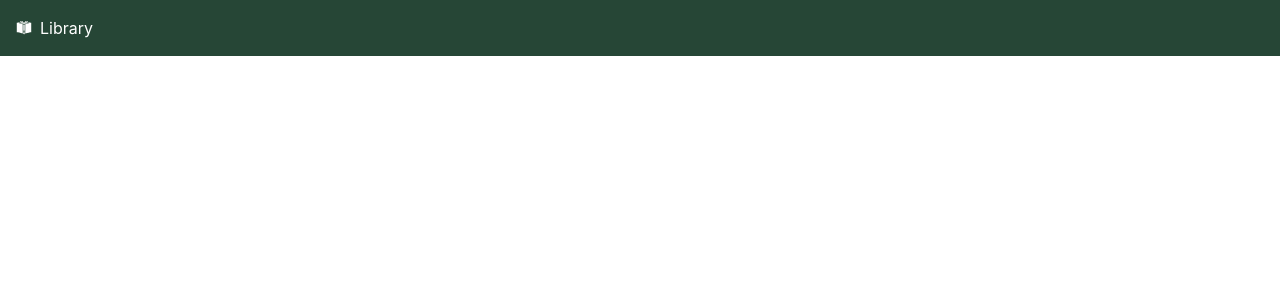
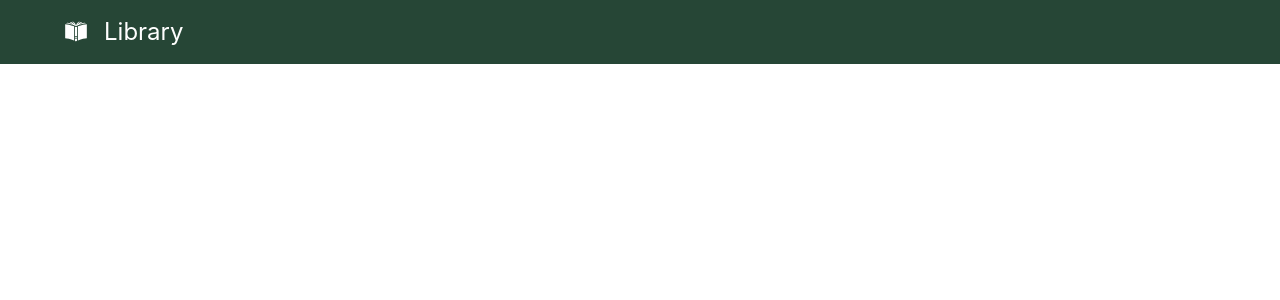
Before and after one commit to evzistara/books, a React (Vite) app: page / in a window 1280 px wide. Shown: the top 300 px of the page. Built offline with nearby package versions, Linux system fonts and the light colour scheme.

Commit message:
Finish Header

```diff
--- a/src/components/Header.tsx
+++ b/src/components/Header.tsx
@@ -3,9 +3,12 @@ import { GiBookCover } from "react-icons/gi";
 export default function Header() {
 
 return(
-    <div className="flex items-center bg-primary text-white p-4 gap-2">
+
+    <div className=" bg-primary text-white p-4 text-2xl">
+    <div className="flex items-center gap-4 max-w-6xl m-auto">
         <GiBookCover />
         <p>Library</p>
+    </div>
     </div>
 
 )
```
Also changed, not shown: 1 other file (tests, documents, lock files or other folders).
